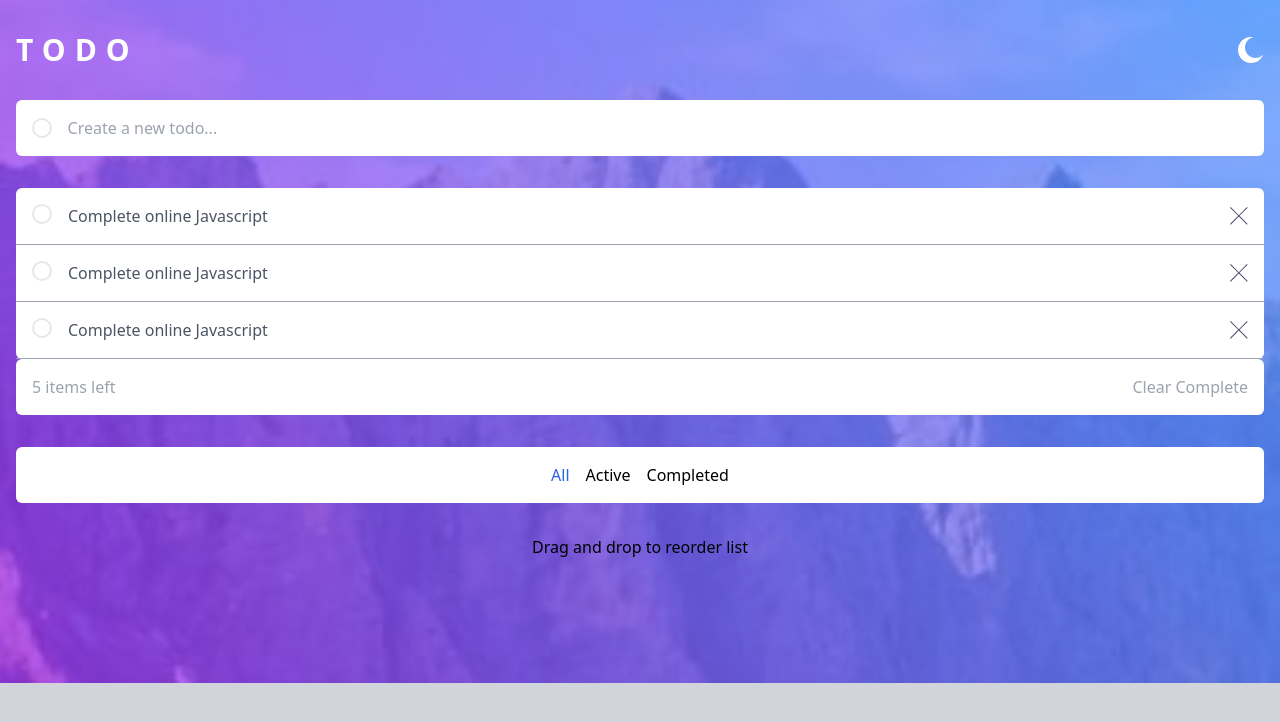
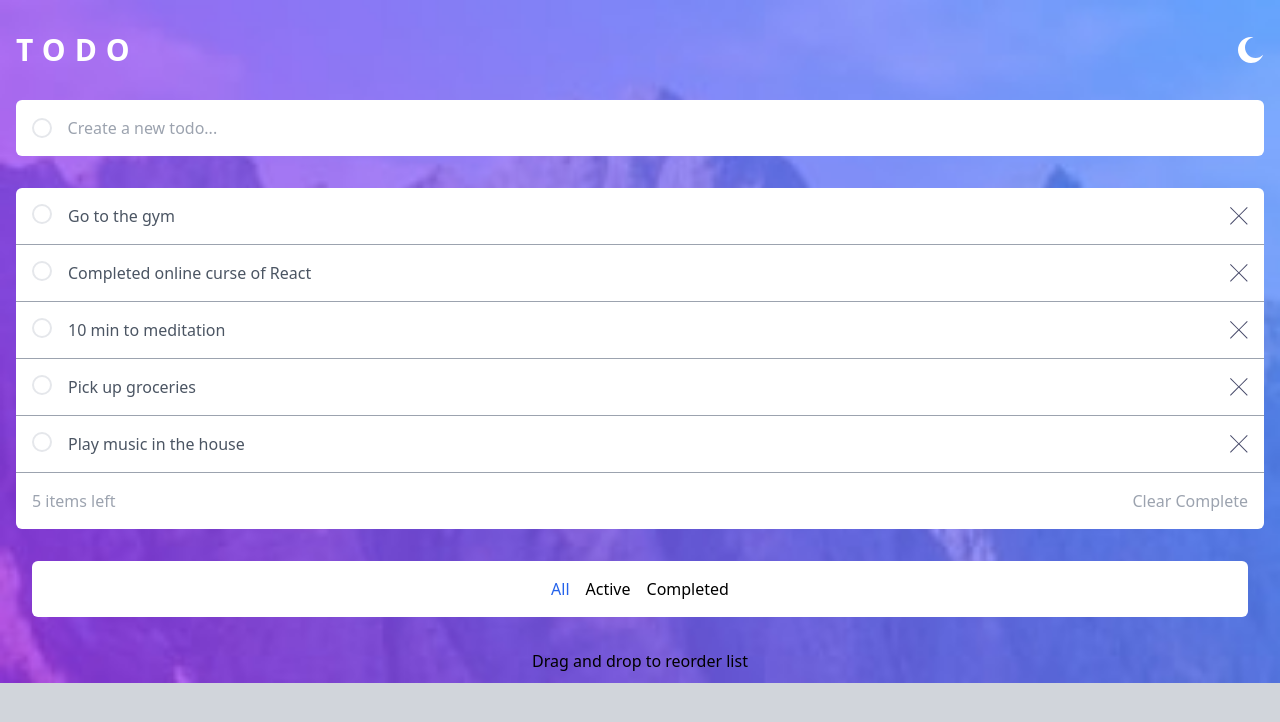
Before and after one commit to Yuniski/Todo-react-tailwild, a React (Vite) app: page / in a window 1280 px wide. Shown: the top 722 px of the page. Built offline with nearby package versions, Linux system fonts and the light colour scheme.

Commit message:
funtion create

```diff
--- a/components/TodoComputed.jsx
+++ b/components/TodoComputed.jsx
@@ -1,6 +1,6 @@
 const TodoComputed = () => {
   return (
-    <section className="py-4 px-4 flex justify-between bg-white rounded-md">
+    <section className="py-4 px-4 flex justify-between bg-white rounded-b-md">
       <span className="text-gray-400">5 items left</span>
       <button className="text-gray-400">Clear Complete</button>
     </section>
--- a/components/TodoCreate.jsx
+++ b/components/TodoCreate.jsx
@@ -1,11 +1,30 @@
-const TodoCreate = () => {
+import { useState } from "react";
+
+const TodoCreate = ({createTodo}) => {
+
+  const [title, setTitle] = useState('');
+
+  const handleSubmitAddTodo= (e) => {
+    e.preventDefault();
+
+    if (!title.trim()) {
+      return setTitle("");
+    }else{
+      createTodo(title);
+      setTitle("");
+    }
+
+  }
+
   return (
-    <form className="bg-white rounded-md overflow-hidden py-4 flex gap-4 items-center px-4 my-8">
+    <form onSubmit={handleSubmitAddTodo} className="bg-white rounded-md overflow-hidden py-4 flex gap-4 items-center px-4 my-8">
       <span className="rounded-full border-2 w-5 h-5 inline-block"></span>
       <input
         className="w-full text-gray-400 outline-none"
         type="text"
         placeholder="Create a new todo..."
+        value={title}
+        onChange={(e) => setTitle(e.target.value)}
       />
     </form>
   )
--- /dev/null
+++ b/components/TodoItem.jsx
@@ -0,0 +1,17 @@
+import CrossIcon from "./icons/CrossIcon";
+
+const TodoItem = ({ todo }) => {
+  const { id, title, completed } = todo;
+
+  return (
+    <article className="flex gap-4 border-b border-b-gray-400">
+      <button className=" flex-none rounded-full border-2 w-5 h-5 inline-block"></button>
+      <p className="text-gray-600 grow">{title}</p>
+      <button className="flex-none">
+        <CrossIcon />
+      </button>
+    </article>
+  );
+};
+
+export default TodoItem;
--- a/components/TodoList.jsx
+++ b/components/TodoList.jsx
@@ -1,31 +1,12 @@
-import CrossIcon from "../components/icons/CrossIcon";
+import TodoItem from "./TodoItem";
 
-const TodoList = () => {
+const TodoList = ({todos}) => {
   return (
-    <div className="bg-white rounded-md [&>article]:p-4">
-      <article className="flex gap-4 border-b border-b-gray-400">
-        <button className=" flex-none rounded-full border-2 w-5 h-5 inline-block"></button>
-        <p className="text-gray-600 grow">Complete online Javascript</p>
-        <button className="flex-none">
-          <CrossIcon />
-        </button>
-      </article>
+    <div className="bg-white rounded-t-md [&>article]:p-4">
+      {todos.map((todo) => (
+        <TodoItem key={todo.id} todo={todo} />
+      ))}
 
-      <article className="flex gap-4 border-b border-b-gray-400">
-        <button className=" flex-none rounded-full border-2 w-5 h-5 inline-block"></button>
-        <p className="text-gray-600 grow">Complete online Javascript</p>
-        <button className="flex-none">
-          <CrossIcon />
-        </button>
-      </article>
-
-      <article className="flex gap-4 border-b border-b-gray-400">
-        <button className=" flex-none rounded-full border-2 w-5 h-5 inline-block"></button>
-        <p className="text-gray-600 grow">Complete online Javascript</p>
-        <button className="flex-none">
-          <CrossIcon />
-        </button>
-      </article>
     </div>
   );
 };
--- a/src/App.jsx
+++ b/src/App.jsx
@@ -1,10 +1,31 @@
+import { useState } from "react";
 import Header from "../components/Header"
 import TodoComputed from "../components/TodoComputed";
 import TodoCreate from "../components/TodoCreate";
 import TodoFilter from "../components/TodoFilter";
 import TodoList from "../components/TodoList";
 
+const initialStateTodos =[
+  { id:1, title:"Go to the gym", completed:true},
+  { id:2, title:"Completed online curse of React", completed:false},
+  { id:3, title:"10 min to meditation", completed:false},
+  { id:4, title:"Pick up groceries", completed:false},
+  { id:5, title:"Play music in the house", completed:false},
+];
+
 function App() {
+  const [todos, setTodos] = useState(initialStateTodos);
+
+  const createTodo = (title) => {
+    const newTodo = {
+      id: Date.now(),
+      title,
+      completed: false,
+    }
+
+    setTodos([...todos, newTodo]);
+  }
+
   return (
     <div
     className="bg-[url('./assets/images/bg-mobile-light.jpg')]
@@ -13,12 +34,11 @@ function App() {
     <Header />
 
       <main className="container mx-auto px-4 mt-8">
-        <TodoCreate />
-        <TodoList />
+        <TodoCreate createTodo={createTodo} />
+        <TodoList todos={todos}/>
         <TodoComputed />
+        <TodoFilter />
       </main>
-
-      <TodoFilter />
 
       <p className="text-center mt-8">Drag and drop to reorder list</p>
     </div>
```
